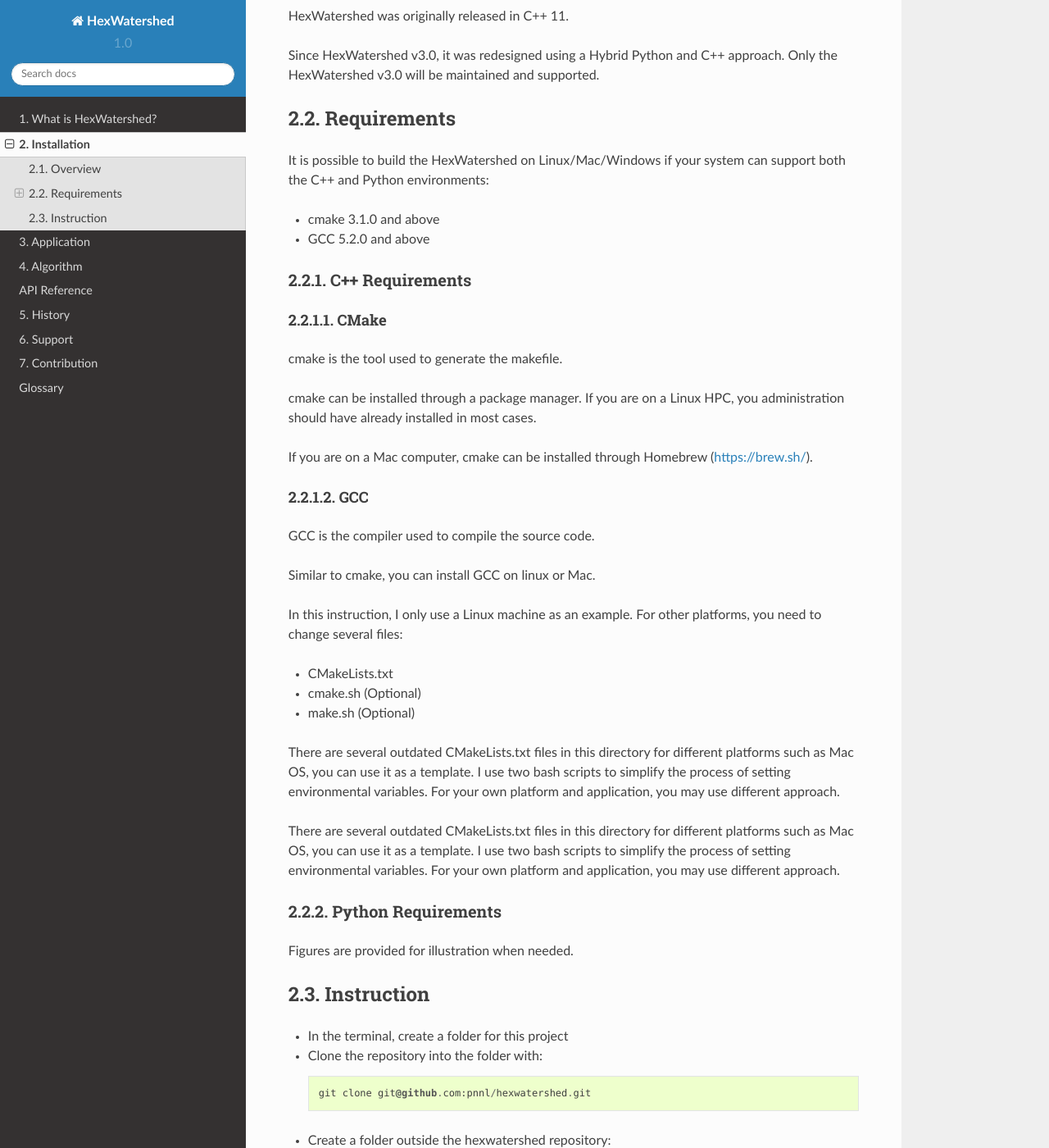
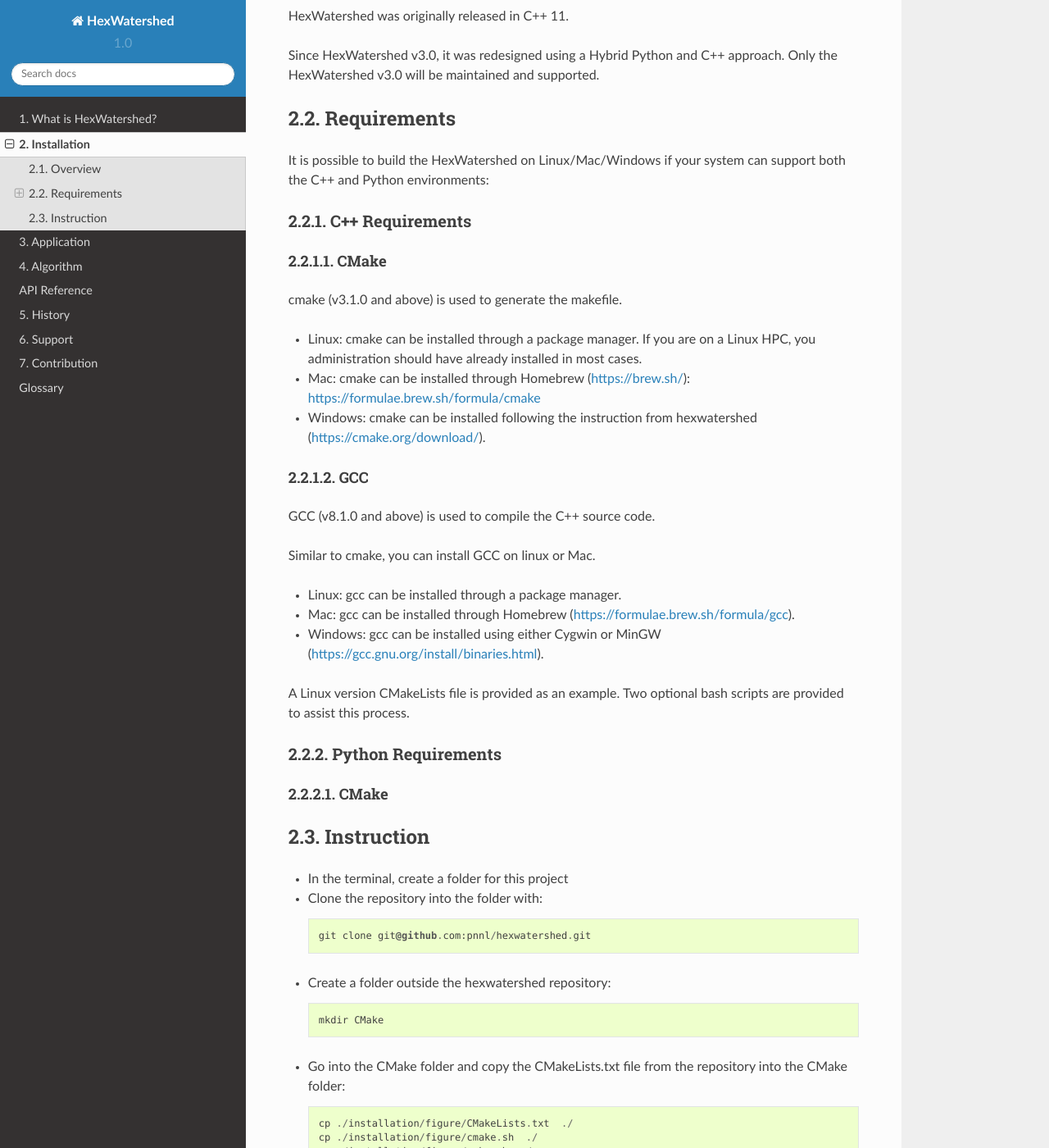
Before and after one commit to pnnl/hexwatershed, a Sphinx documentation site: the page built from docs/installation/installation.rst, in a window 1280 px wide and 1400 px high, scrolled down 208 px. Shown: the whole window at 82% size. Built offline with Sphinx 7.4.7 and the Read the Docs theme 2.0.0, drawn with Linux system fonts in a browser that asks for light colours.

Commit message:
update rst

```diff
--- a/docs/installation/installation.rst
+++ b/docs/installation/installation.rst
@@ -17,43 +17,46 @@
 
 It is possible to build the HexWatershed on Linux/Mac/Windows if your system can support both the C++ and Python environments:
 
-* cmake 3.1.0 and above
-* GCC 5.2.0 and above
+
 
 C++ Requirements
-########
+################
+
 =====
 CMake
 =====
 
-cmake is the tool used to generate the makefile.
+cmake (v3.1.0 and above) is used to generate the makefile.
 
-cmake can be installed through a package manager. If you are on a Linux HPC, you administration should have already installed in most cases.
+- Linux: cmake can be installed through a package manager. If you are on a Linux HPC, you administration should have already installed in most cases.
 
-If you are on a Mac computer, cmake can be installed through Homebrew (https://brew.sh/).
+- Mac: cmake can be installed through Homebrew (https://brew.sh/): https://formulae.brew.sh/formula/cmake
+
+- Windows: cmake can be installed following the instruction from hexwatershed (https://cmake.org/download/).
+
 
 ===
 GCC
 ===
 
-GCC is the compiler used to compile the source code.
+GCC (v8.1.0 and above) is used to compile the C++ source code.
 
 Similar to cmake, you can install GCC on linux or Mac.
 
+- Linux: gcc can be installed through a package manager.
 
+- Mac: gcc can be installed through Homebrew (https://formulae.brew.sh/formula/gcc).
 
-In this instruction, I only use a Linux machine as an example. For other platforms, you need to change several files:
+- Windows: gcc can be installed using either Cygwin or MinGW (https://gcc.gnu.org/install/binaries.html).
 
-- CMakeLists.txt
-- cmake.sh (Optional)
-- make.sh (Optional)
+A Linux version CMakeLists file is provided as an example. Two optional bash scripts are provided to assist this process.
 
-There are several outdated CMakeLists.txt files in this directory for different platforms such as Mac OS, you can use it as a template. I use two bash scripts to simplify the process of setting environmental variables. For your own platform and application, you may use different approach.
 
 Python Requirements
 ###################
-
-Figures are provided for illustration when needed.
+=====
+CMake
+=====
 
 ***********
 Instruction
```
